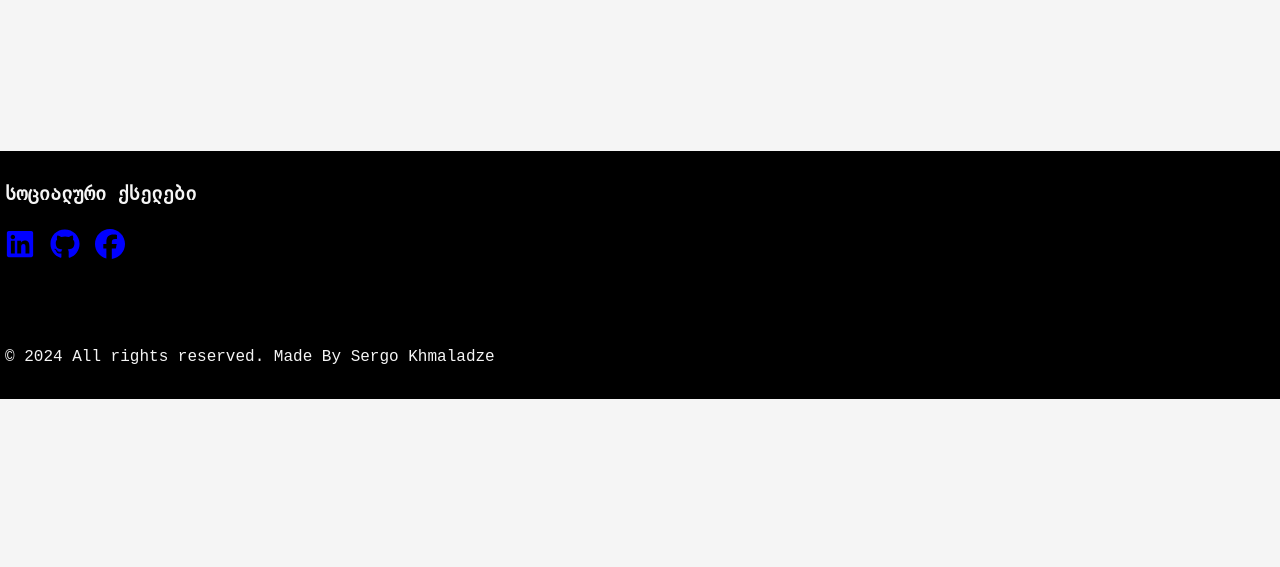
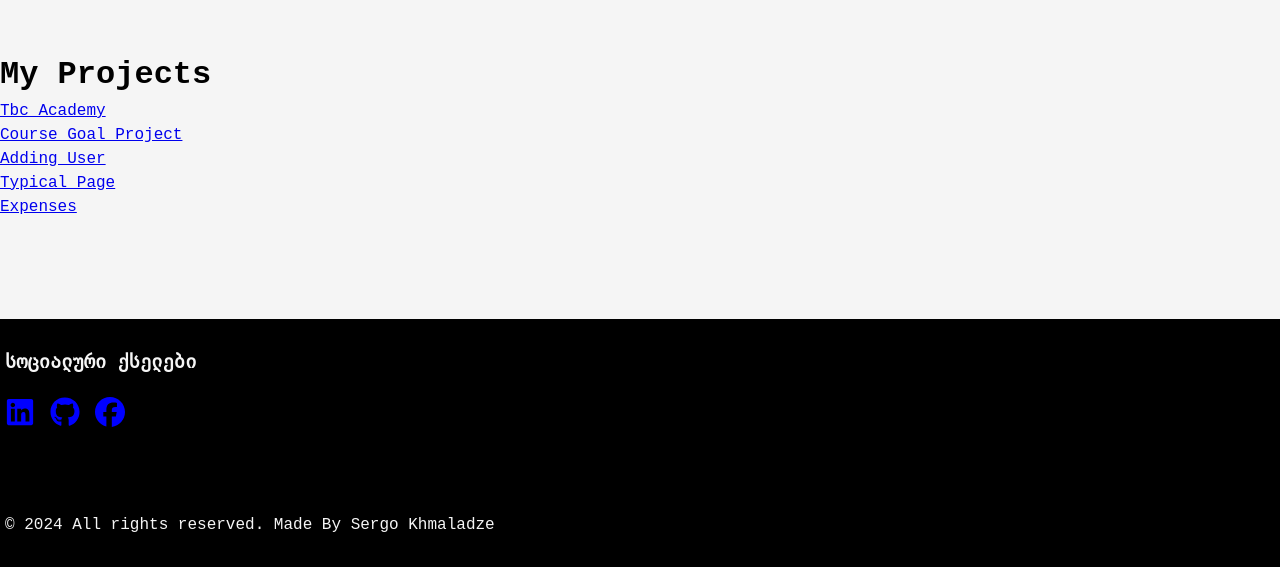
Before and after one commit to sergokhmaladze/portfolio-site, a Next.js app: page / in a window 1280 px wide. Shown: the part 829-1396 px from the top of the page. Before the commit the page ends 1228 px from the top, so only its background shows below. Built offline with nearby package versions, Linux system fonts and the light colour scheme.

Commit message:
adding dynamic projet pages

```diff
--- a/app/components/burgerMenu/styles.module.css
+++ b/app/components/burgerMenu/styles.module.css
@@ -74,7 +74,6 @@
 
   .menu__overlay li{
     all: unset;
-    margin-right: 20px;
-    align-items: center;
+    margin: 5px 20px 0px 0px;
   }
 }
--- a/app/page.tsx
+++ b/app/page.tsx
@@ -1,5 +1,8 @@
 'use client';
 import styles from './home.module.css';
+import Link from 'next/link';
+import projects from '../data/projects.json';
+
 
 export default function Home(): React.JSX.Element {
   return (
@@ -10,6 +13,19 @@ export default function Home(): React.JSX.Element {
            რომელიც აკეთებს და მართავს ვებსაიტებს და ვებ აპლიკაციებს,
            რაც იწვევს მთლიანი პროდუქტის წარმატებას</p>
       </div>
+
+      <div>
+      <h1>My Projects</h1>
+      <ul>
+        {projects.map((project) => (
+          <li key={project.id}>
+            <Link href={`/projects/${project.slug}`}>
+              {project.title}
+            </Link>
+          </li>
+        ))}
+      </ul>
+    </div>
     </main>
   );
 }
--- /dev/null
+++ b/data/projects.json
@@ -0,0 +1,37 @@
+[
+  {
+    "id": 1,
+    "title": "Tbc Academy",
+    "slug": "Tbc-Academy",
+    "image": "/tbcacademy.jpg",
+    "link": "https://github.com/sergokhmaladze/tbc-academy"
+  },
+  {
+    "id": 2,
+    "title": "Course Goal Project",
+    "slug": "Course-Goal-Project",
+    "image": "/tbcacademy.jpg",
+    "link": "https://github.com/sergokhmaladze/course-goal-project"
+  },
+  {
+    "id": 3,
+    "title": "Adding User",
+    "slug": "Adding-User",
+    "image": "/tbcacademy.jpg",
+    "link": "https://github.com/sergokhmaladze/adding-user"
+  },
+  {
+    "id": 4,
+    "title": "Typical Page",
+    "slug": "Typical-Page",
+    "image": "/tbcacademy.jpg",
+    "link": "https://github.com/sergokhmaladze/typical-page"
+  },
+  {
+    "id": 5,
+    "title": "Expenses",
+    "slug": "Expenses",
+    "image": "/tbcacademy.jpg",
+    "link": "https://github.com/sergokhmaladze/Expenses"
+  }
+]
```
Also changed, not shown: app/projects/[slug]/page.tsx (added, +21 -0 lines), public/tbcacademy.jpg (added).
